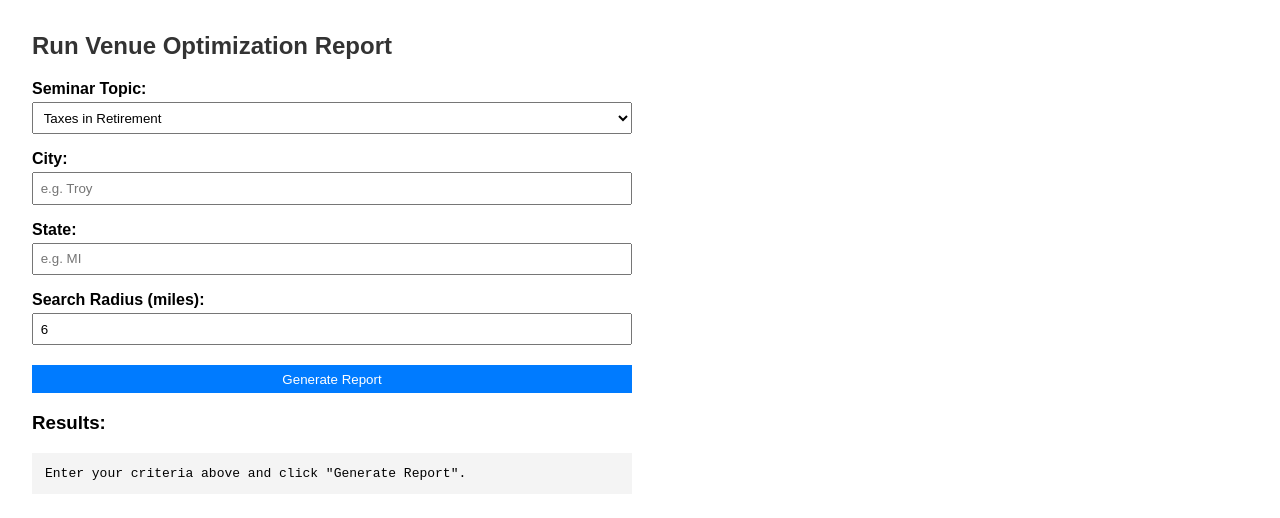
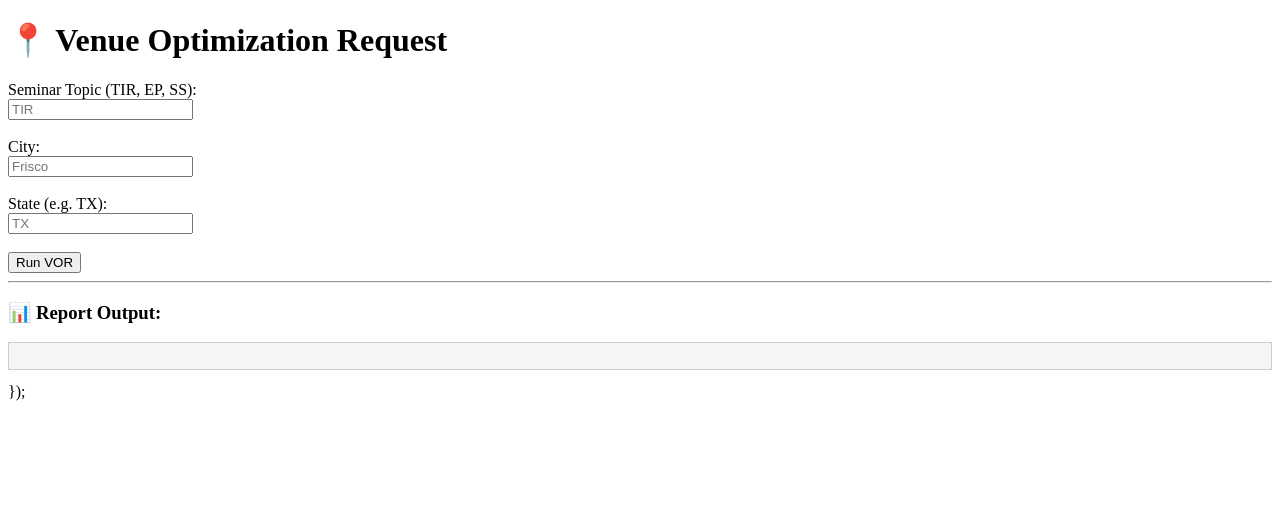
Before and after one commit to mashley00/venue-webhook, a plain HTML site: page static/index.html in a window 1280 px wide. Drawn offline with Linux system fonts and the light colour scheme.

Commit message:
Update index.html

```diff
--- a/static/index.html
+++ b/static/index.html
@@ -1,105 +1,60 @@
 <!DOCTYPE html>
 <html lang="en">
 <head>
-  <meta charset="UTF-8">
-  <title>Venue Optimization Report</title>
-  <style>
-    body {
-      font-family: Arial, sans-serif;
-      margin: 2rem;
-      max-width: 600px;
-    }
-    h2 {
-      color: #333;
-    }
-    label {
-      display: block;
-      margin-top: 1em;
-      font-weight: bold;
-    }
-    input, select, button {
-      margin-top: 0.3em;
-      padding: 0.5em;
-      width: 100%;
-      box-sizing: border-box;
-    }
-    button {
-      margin-top: 1.5em;
-      background-color: #007BFF;
-      color: white;
-      border: none;
-      cursor: pointer;
-    }
-    button:hover {
-      background-color: #0056b3;
-    }
-    pre {
-      background: #f4f4f4;
-      padding: 1em;
-      white-space: pre-wrap;
-      word-wrap: break-word;
-    }
-  </style>
+  <meta charset="UTF-8" />
+  <meta name="viewport" content="width=device-width, initial-scale=1.0"/>
+  <title>Venue Optimization</title>
 </head>
 <body>
-  <h2>Run Venue Optimization Report</h2>
-  <form id="vorForm">
-    <label for="topic">Seminar Topic:</label>
-    <select id="topic" required>
-      <option value="TIR">Taxes in Retirement</option>
-      <option value="EP">Estate Planning</option>
-      <option value="SS">Social Security</option>
-    </select>
+  <h1>📍 Venue Optimization Request</h1>
 
-    <label for="city">City:</label>
-    <input type="text" id="city" required placeholder="e.g. Troy">
+  <form id="vor-form">
+    <label>Seminar Topic (TIR, EP, SS):<br/>
+      <input name="topic" placeholder="TIR" required />
+    </label><br/><br/>
 
-    <label for="state">State:</label>
-    <input type="text" id="state" maxlength="2" required placeholder="e.g. MI">
+    <label>City:<br/>
+      <input name="city" placeholder="Frisco" required />
+    </label><br/><br/>
 
-    <label for="miles">Search Radius (miles):</label>
-    <input type="number" id="miles" value="6" min="1">
+    <label>State (e.g. TX):<br/>
+      <input name="state" placeholder="TX" maxlength="2" required />
+    </label><br/><br/>
 
-    <button type="submit">Generate Report</button>
+    <button type="submit">Run VOR</button>
   </form>
 
-  <h3>Results:</h3>
-  <pre id="result">Enter your criteria above and click "Generate Report".</pre>
+  <hr />
+
+  <h3>📊 Report Output:</h3>
+  <pre id="result" style="background:#f6f6f6; padding:1em; border:1px solid #ccc;"></pre>
 
   <script>
-    document.getElementById("vorForm").addEventListener("submit", async function(e) {
+    document.getElementById("vor-form").addEventListener("submit", async function (e) {
       e.preventDefault();
-
-      const data = {
-        topic: document.getElementById("topic").value,
-        city: document.getElementById("city").value,
-        state: document.getElementById("state").value,
-        miles: parseFloat(document.getElementById("miles").value)
+      const form = e.target;
+      const body = {
+        topic: form.topic.value.trim(),
+        city: form.city.value.trim(),
+        state: form.state.value.trim()
       };
 
-      const resultEl = document.getElementById("result");
-      resultEl.textContent = "Running report...";
+      const res = await fetch("/vor", {
+        method: "POST",
+        headers: {
+          "Content-Type": "application/json"
+        },
+        body: JSON.stringify(body)
+      });
 
-      try {
-        const res = await fetch("/vor", {
-          method: "POST",
-          headers: { "Content-Type": "application/json" },
-          body: JSON.stringify(data)
-        });
-
-        if (!res.ok) {
-          const errorData = await res.json();
-          resultEl.textContent = `Error: ${errorData.detail || res.statusText}`;
-          return;
-        }
-
-        const output = await res.json();
-        resultEl.textContent = output.report || "No report returned.";
-      } catch (error) {
-        resultEl.textContent = "An error occurred. Please try again.";
-        console.error("Request failed:", error);
-      }
+      const data = await res.json();
+      document.getElementById("result").textContent = data.report || JSON.stringify(data, null, 2);
     });
   </script>
 </body>
 </html>
+
+    });
+  </script>
+</body>
+</html>
```
